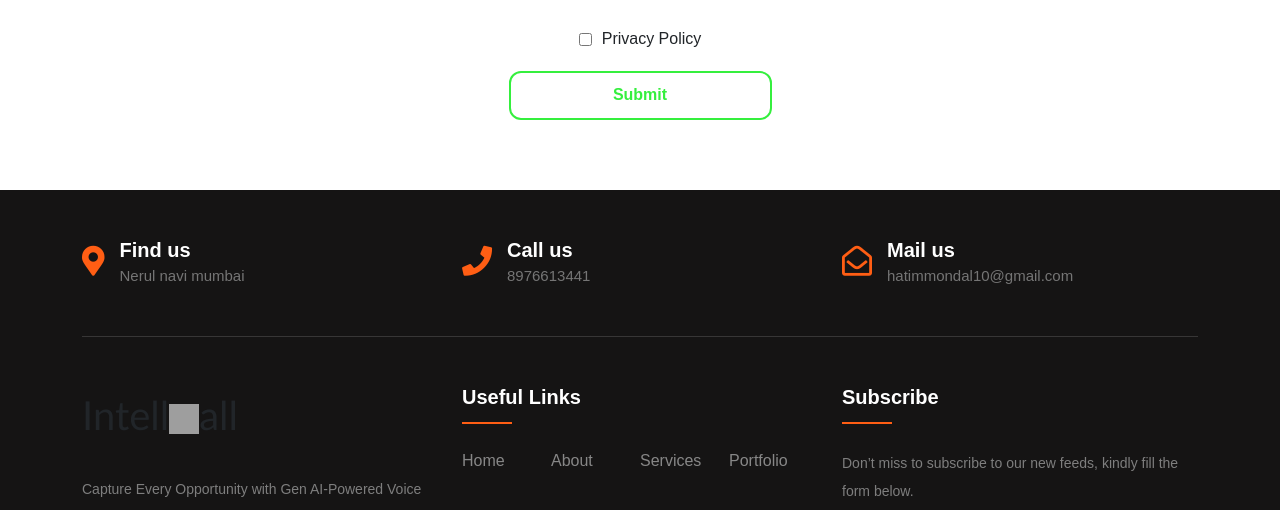
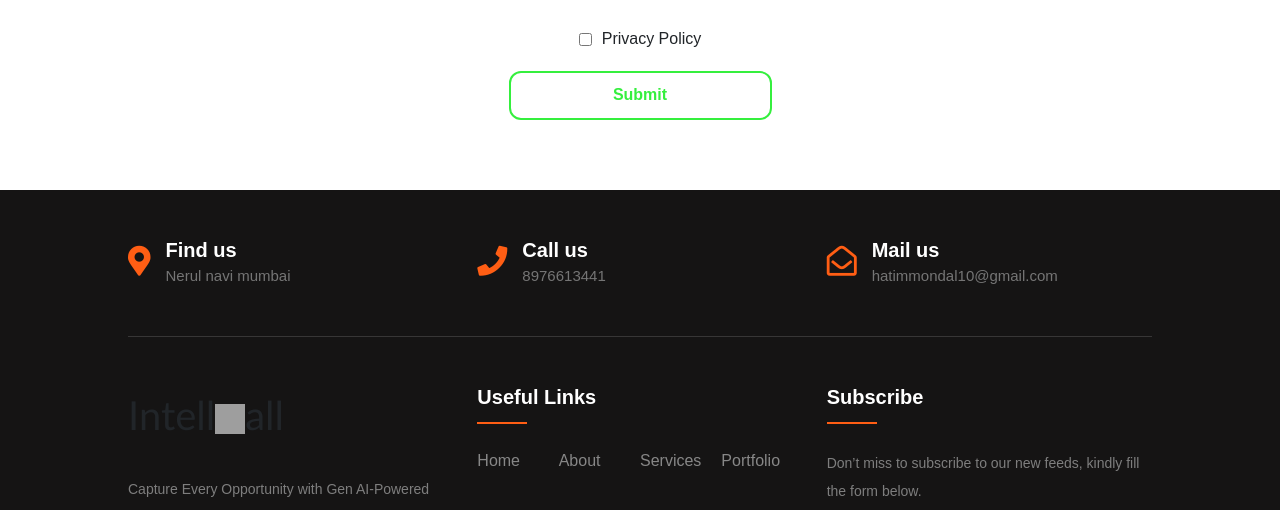
Before and after one commit to Dittocopy/intellcall, a plain HTML site: page index.html in a window 1280 px wide. Shown: the part 3598-4108 px from the top of the page. Drawn offline with nearby package versions, Linux system fonts and the light colour scheme; grey boxes are pictures that could not be loaded.

Commit message:
fixed some gliches

```diff
--- a/style.css
+++ b/style.css
@@ -594,6 +594,14 @@ ul li a:hover {
 .footer-section {
     background: #151414;
     position: relative;
+    width: 100vw;
+
+    .container{
+        width: 100%;
+        max-width: 100%;
+        padding: 0 10vw;
+        margin: 0;
+    }
   }
   .footer-cta {
     border-bottom: 1px solid #373636;
@@ -809,6 +817,7 @@ ul li a:hover {
 }
 
 @media (max-width: 768px) {
+    nav{
         .checkbtn {
             display: block;
             order: 1;
@@ -829,3 +838,4 @@ ul li a:hover {
             transition: all 0.3s;
         }
     }
+}
```
Lines whose indentation alone changed are shown as unchanged.
